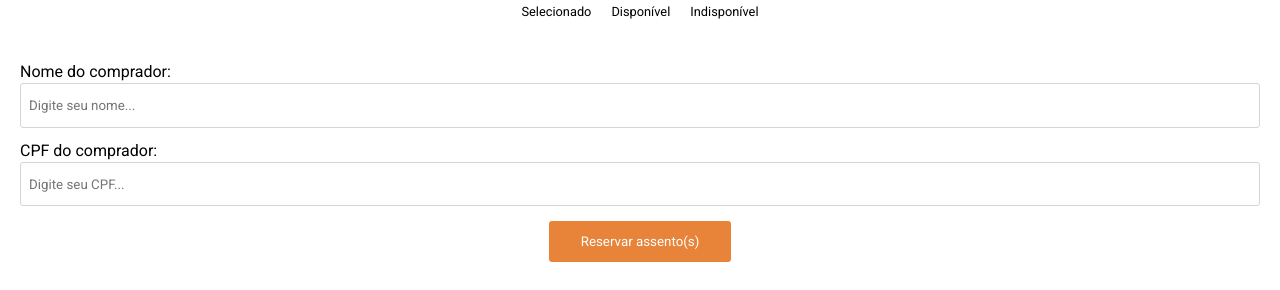
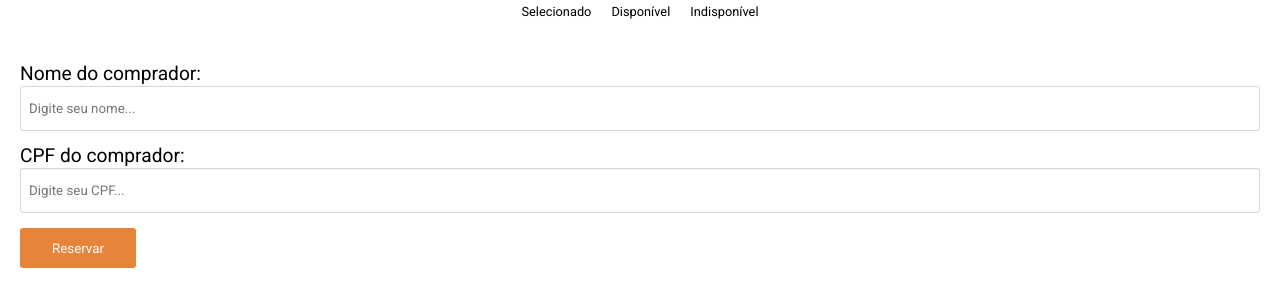
Before and after one commit to WillianBL99/CineFlex, a React (Create React App) app: page /sessao/1 in a window 1280 px wide. Shown: the part 507-797 px from the top of the page. Built offline with nearby package versions, Linux system fonts and the light colour scheme; no server answers.

Commit message:
Mudando validação da tela de seleção de assentos para utilização de forms

```diff
--- a/src/components/SelectSeat.jsx
+++ b/src/components/SelectSeat.jsx
@@ -1,6 +1,6 @@
 import styled from 'styled-components'
 import { useState, useEffect } from 'react'
-import { useParams, Link } from 'react-router-dom'
+import { useParams, useNavigate } from 'react-router-dom'
 import api from '../services/api'
 
 import Footer from './Footer'
@@ -8,6 +8,7 @@ import Seat from './Seat'
 
 export default function SelectSeat({ setTicketData }) {
 
+    const navigate = useNavigate();
     const { idSection } = useParams()
     const [dataSection, setDataSection] = useState({ seats: [], footer: false })
     const [seatsSelected, setSeatsSelected] = useState([])
@@ -19,18 +20,24 @@ export default function SelectSeat({ setTicketData }) {
             .catch(error => console.error(error))
     }, [])
 
-    function postReserver(obj) {
+    function postReserver(event) {
+        event.preventDefault()
+        console.log('chamou',event)
         const { name, day, movie } = dataSection
 
-        if (obj.ids.length > 0 && obj.name && obj.cpf) {
-            api.post(`/seats/book-many`, obj)
+        console.log('length',seatsSelected.length)
+        if(seatsSelected.length === 0){
+            alert('Nenhuma poltrona selecinada')
+
+        } else {
+            api.post(`/seats/book-many`, { ids: seatsSelected, name: userData.name, cpf: userData.cpf })
                 .then(answer => {
                     const ticket = JSON.parse(answer.config.data)
                     setTicketData({ ticket: ticket, name: name, day: day, movie: movie })
+                    setTimeout(() => {navigate('/sucesso')}, 50);
                 })
                 .catch(error => console.error('deu ruim', error))
-
-        } else alert('Preencha tudo corretamente')
+        }
     }
 
     return (
@@ -49,21 +56,15 @@ export default function SelectSeat({ setTicketData }) {
                             <div><div className="unavailable"></div><p>Indisponível</p></div>
                         </div>
 
-                        <sectio className="user-data">
-                            <label htmlFor="name">Nome do comprador:</label>
-                            <input id='name' onBlur={({ target: { value } }) => setUserData({ ...userData, name: value })} type="text" placeholder="Digite seu nome..." />
-                            <label htmlFor="cpf">CPF do comprador:</label>
-                            <input id='cpf' onBlur={({ target: { value } }) => setUserData({ ...userData, cpf: value })} type="number" placeholder="Digite seu CPF..." />
-                        </sectio>
-                        <div className="button">
-                            <Link
-                                to={`${(seatsSelected.length > 0 && userData.name && userData.cpf) ? '/sucesso' : ''}`}
-                            >
-                                <button onClick={() => postReserver(
-                                    { ids: seatsSelected, name: userData.name, cpf: userData.cpf }
-                                )}>Reservar assento(s)</button>
-                            </Link>
-                        </div>
+                        <form onSubmit={postReserver}>
+                            <sectio className="user-data">
+                                <label htmlFor="name">Nome do comprador:</label>
+                                <input id='name' onBlur={({ target: { value } }) => setUserData({ ...userData, name: value })} type="text" placeholder="Digite seu nome..." required />
+                                <label htmlFor="cpf">CPF do comprador:</label>
+                                <input id='cpf' onBlur={({ target: { value } }) => setUserData({ ...userData, cpf: value })} type="number" placeholder="Digite seu CPF..." required />
+                            </sectio>
+                            <button type='submit'>Reservar</button>
+                        </form>
                     </Scroll>
                 </section>
 
@@ -198,7 +199,7 @@ const Scroll = styled.div`
         width: 100%;
     }
 
-    p {
+    label {
         font-size: var(--font-p);
     }
 
```
